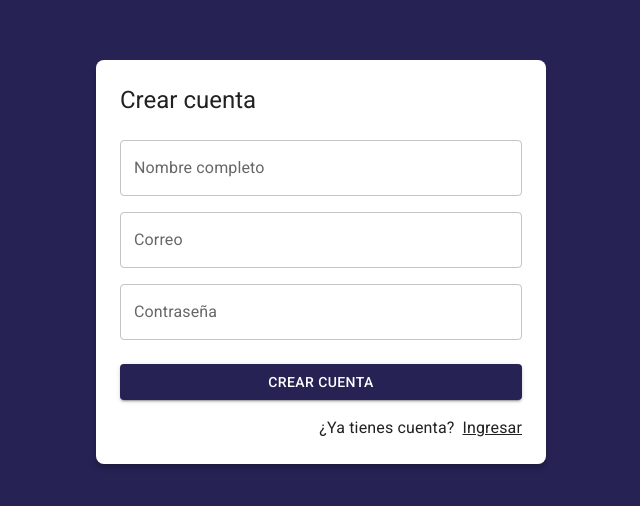
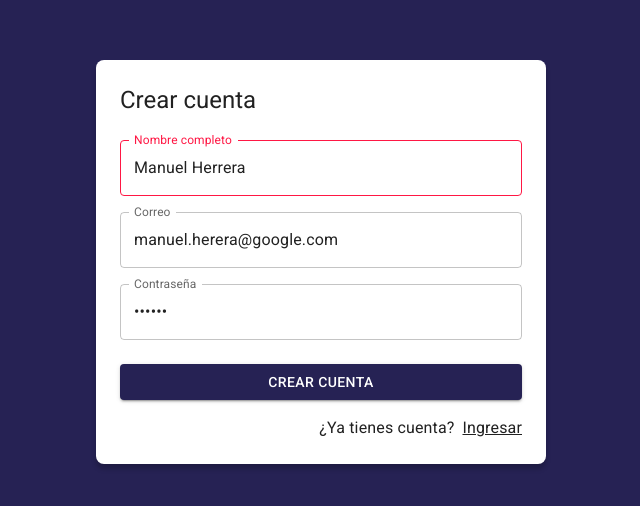
Before and after one commit to manuelherreram/journal-app-react, a React (Vite) app: page /auth/register in a window 1280 px wide. Shown: the part 138-644 px from the top of the page, without its empty margins (319-959 px from the left). Built offline with nearby package versions, Linux system fonts and the light colour scheme.

Commit message:
manejo de errores y validaciones en el formulario

```diff
--- a/src/auth/pages/LoginPage.jsx
+++ b/src/auth/pages/LoginPage.jsx
@@ -1,17 +1,22 @@
-import { useDispatch } from "react-redux";
+import { useDispatch, useSelector } from "react-redux";
 import { Link as RouterLink } from "react-router-dom";
 import { Google } from "@mui/icons-material";
 import { Button, Grid, Link, TextField, Typography } from "@mui/material";
 import { AuthLayout } from "../layout/AuthLayout";
 import { useForm } from "../../hooks";
 import { checkingAuthentication, startGoogleSignIn } from "../../store/auth";
+import { useMemo } from "react";
 
 export const LoginPage = () => {
+  const { status } = useSelector((state) => state.auth);
+
   const dispatch = useDispatch();
   const { email, password, onInputChange } = useForm({
     email: "manuel.herera@google.com",
     password: "123456",
   });
+
+  const isAuthenticating = useMemo(() => status === "checking", [status]);
 
   const onSubmit = (e) => {
     e.preventDefault();
@@ -51,12 +56,22 @@
 
             <Grid container spacing={2} sx={{ mb: 2, mt: 1 }}>
               <Grid item xs={12} sm={6}>
-                <Button type="submit" variant="contained" fullWidth>
+                <Button
+                  disabled={isAuthenticating}
+                  type="submit"
+                  variant="contained"
+                  fullWidth
+                >
                   Login
                 </Button>
               </Grid>
               <Grid item xs={12} sm={6}>
-                <Button variant="contained" fullWidth onClick={onGoogleSignIn}>
+                <Button
+                  disabled={isAuthenticating}
+                  variant="contained"
+                  fullWidth
+                  onClick={onGoogleSignIn}
+                >
                   <Google />
                   <Typography sx={{ ml: 1 }}>Google</Typography>
                 </Button>
--- a/src/auth/pages/RegisterPage.jsx
+++ b/src/auth/pages/RegisterPage.jsx
@@ -1,12 +1,45 @@
 import { Link as RouterLink } from "react-router-dom";
-import { Google } from "@mui/icons-material";
 import { Button, Grid, Link, TextField, Typography } from "@mui/material";
 import { AuthLayout } from "../layout/AuthLayout";
+import { useForm } from "../../hooks";
 
+const formData = {
+  email: "manuel.herera@google.com",
+  password: "123456",
+  displayName: "Manuel Herrera",
+};
+
+const formValidations = {
+  email: [(value) => value.includes("@"), "El correo debe de tener una @"],
+  password: [
+    (value) => value.length >= 6,
+    "El password debe de tener más de 6 letras",
+  ],
+  displayName: [(value) => value.length >= 1, "El nombre es obligatorio"],
+};
 export const RegisterPage = () => {
+  const {
+    displayName,
+    email,
+    password,
+    onInputChange,
+    formState,
+    isFormValid,
+    displayNameValid,
+    emailValid,
+    passwordValid,
+  } = useForm(formData, formValidations);
+
+  console.log(displayNameValid);
+
+  const onSubmit = (e) => {
+    e.preventDefault();
+    console.log(formState);
+  };
+
   return (
     <AuthLayout title="Crear cuenta">
-      <form>
+      <form onSubmit={onSubmit}>
         <Grid container>
           <Grid item xs={12} sx={{ mt: 2 }}>
             <TextField
@@ -14,6 +47,11 @@
               type="text"
               placeholder="John Doe"
               fullWidth
+              name="displayName"
+              value={displayName}
+              onChange={onInputChange}
+              error={!displayNameValid}
+              helperText={displayNameValid}
             />
           </Grid>
           <Grid item xs={12} sx={{ mt: 2 }}>
@@ -22,6 +60,9 @@
               type="email"
               placeholder="correo@gmail.com"
               fullWidth
+              name="email"
+              value={email}
+              onChange={onInputChange}
             />
           </Grid>
           <Grid item xs={12} sx={{ mt: 2 }}>
@@ -30,11 +71,14 @@
               type="password"
               placeholder="Contraseña"
               fullWidth
+              name="password"
+              value={password}
+              onChange={onInputChange}
             />
 
             <Grid container spacing={2} sx={{ mb: 2, mt: 1 }}>
               <Grid item xs={12}>
-                <Button variant="contained" fullWidth>
+                <Button type="submit" variant="contained" fullWidth>
                   Crear cuenta
                 </Button>
               </Grid>
--- a/src/hooks/useForm.js
+++ b/src/hooks/useForm.js
@@ -1,7 +1,11 @@
-import { useState } from "react";
+import { useEffect, useState } from "react";
 
-export const useForm = (initialForm = {}) => {
+export const useForm = (initialForm = {}, formValidations = {}) => {
   const [formState, setFormState] = useState(initialForm);
+  const [formValidation, setFormValidation] = useState({});
+  useEffect(() => {
+    createValidators();
+  }, [formState]);
 
   const onInputChange = ({ target }) => {
     const { name, value } = target;
@@ -15,10 +19,24 @@
     setFormState(initialForm);
   };
 
+  const createValidators = () => {
+    const formCheckedValues = {};
+    for (const formField of Object.keys(formValidations)) {
+      const [fn, errorMessage = " Este campo es requerido."] =
+        formValidations[formField];
+      formCheckedValues[`${formField}Valid`] = fn(formState[formField])
+        ? null
+        : errorMessage;
+    }
+
+    setFormValidation(formCheckedValues);
+  };
+
   return {
     ...formState,
     formState,
     onInputChange,
     onResetForm,
+    ...formValidation,
   };
 };
--- a/src/store/auth/authSlice.js
+++ b/src/store/auth/authSlice.js
@@ -11,8 +11,22 @@
     errorMessage: null,
   },
   reducers: {
-    login: (state, action) => {},
-    logut: (state, payload) => {},
+    login: (state, { payload }) => {
+      state.status = "authenticated";
+      state.uid = payload.uid;
+      state.email = payload.email;
+      state.displayName = payload.displayName;
+      state.photoURL = payload.photoURL;
+      state.errorMessage = null;
+    },
+    logout: (state, { payload }) => {
+      state.status = "not-authenticated";
+      state.uid = null;
+      state.email = null;
+      state.displayName = null;
+      state.photoURL = null;
+      state.errorMessage = payload.errorMessage;
+    },
     checkingCredentials: (state) => {
       state.status = "checking";
     },
--- a/src/store/auth/thunks.js
+++ b/src/store/auth/thunks.js
@@ -1,5 +1,5 @@
 import { signInWithGoogle } from "../../firebase/providers";
-import { checkingCredentials } from "./authSlice";
+import { checkingCredentials, logout, login } from "./authSlice";
 
 export const checkingAuthentication = (email, password) => {
   return async (dispatch) => {
@@ -10,6 +10,7 @@
   return async (dispatch) => {
     dispatch(checkingCredentials());
     const result = await signInWithGoogle();
-    console.log({ result });
+    if (!result.ok) return dispatch(logout(result.errorMessage));
+    dispatch(login(result));
   };
 };
```
